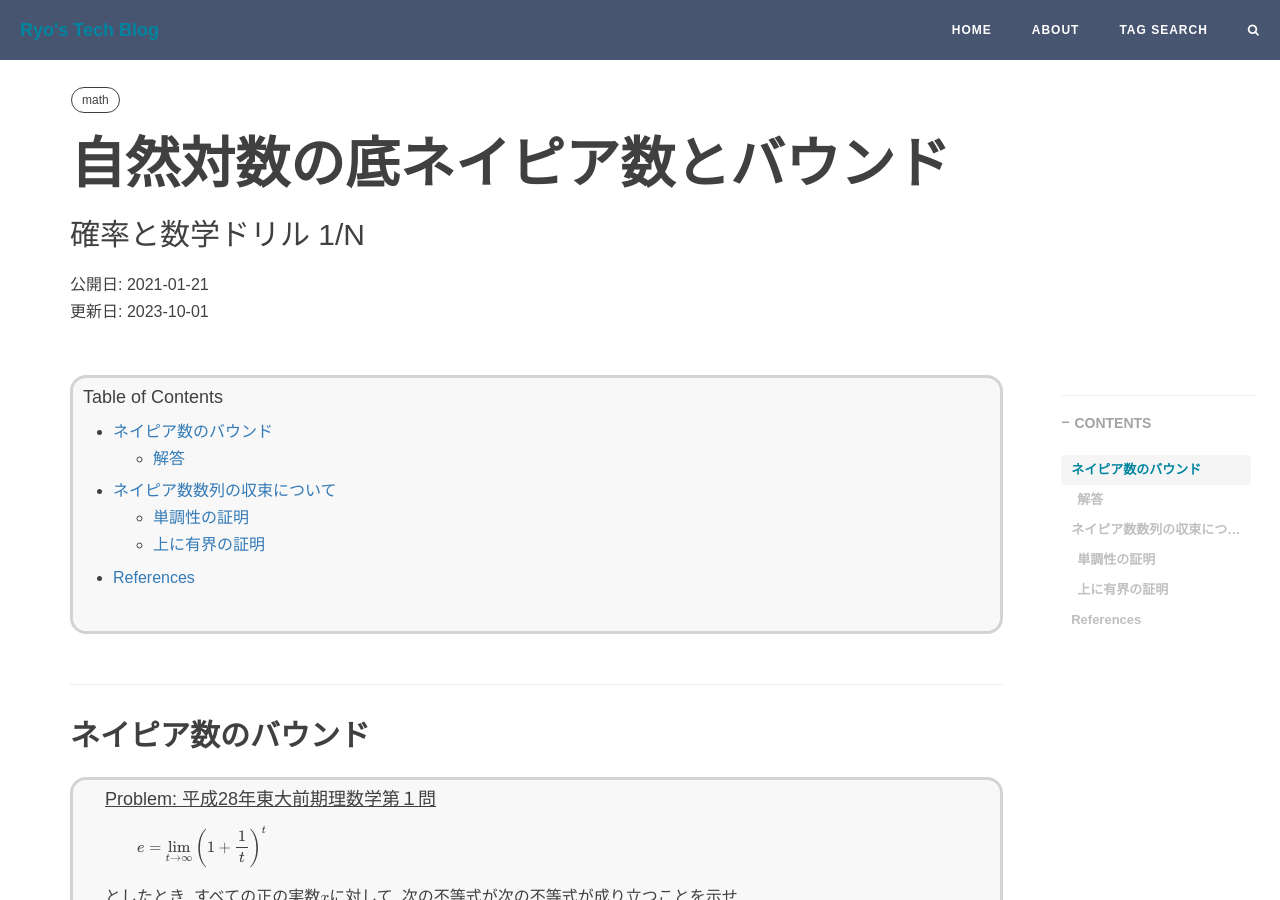
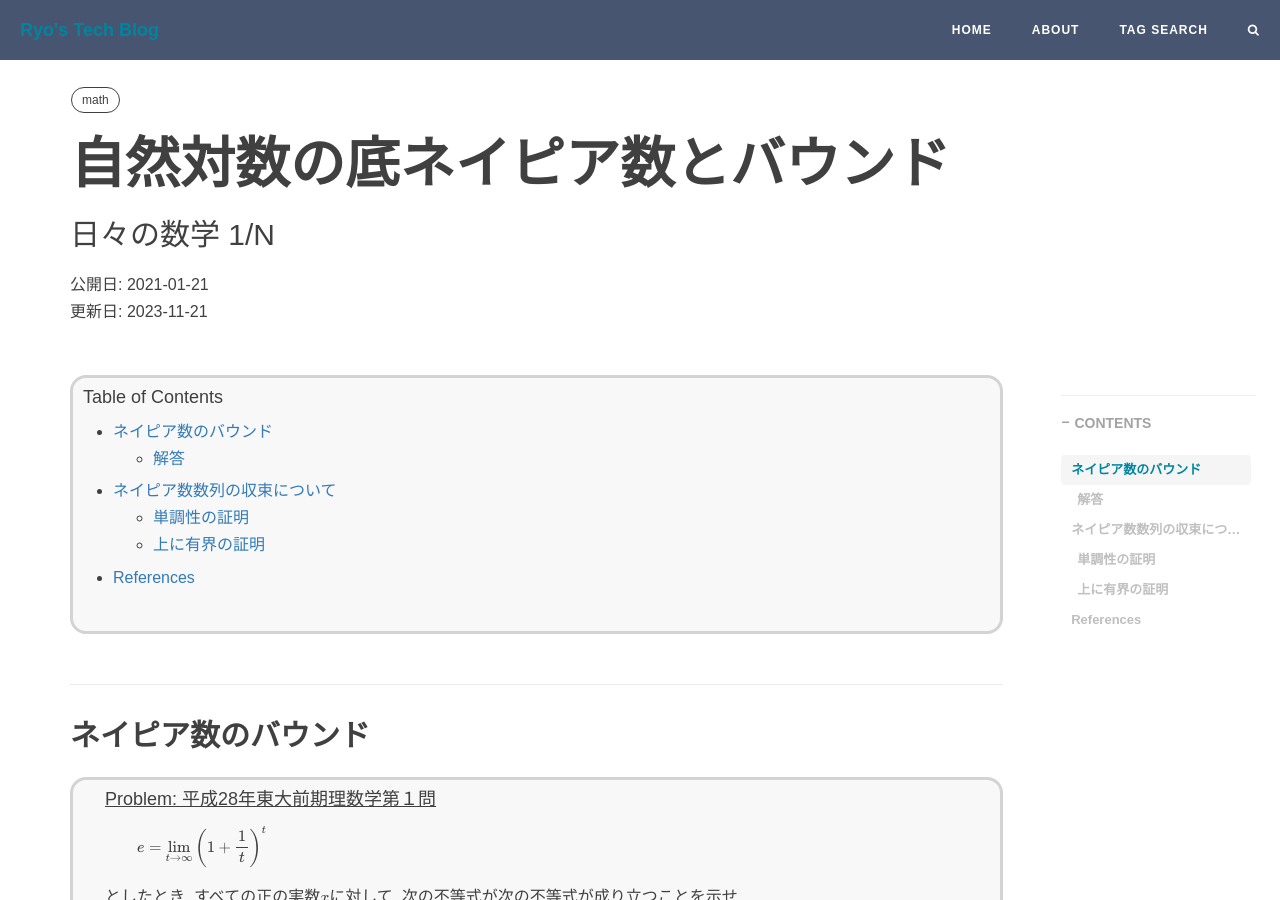
Before and after one commit to RyoNakagami/RyoNakagami.github.io, a Jekyll site: the page built from _posts/2021-01-21-sequence-and-napiers-constant.md, in a window 1280 px wide and 900 px high. Built offline with Jekyll 4.4.1, drawn with Linux system fonts in a browser that asks for light colours; comment, search, counter and statistics services are not loaded.

Commit message:
FIX subtitles'

```diff
--- a/_posts/2021-01-21-sequence-and-napiers-constant.md
+++ b/_posts/2021-01-21-sequence-and-napiers-constant.md
@@ -1,11 +1,11 @@
 ---
 layout: post
 title: "自然対数の底ネイピア数とバウンド"
-subtitle: "確率と数学ドリル 1/N"
+subtitle: "日々の数学 1/N"
 author: "Ryo"
 catelog: true
 mathjax: true
-last_modified_at: 2023-10-01
+last_modified_at: 2023-11-21
 header-mask: 0.0
 header-style: text
 tags:
```
Also changed, not shown: _posts/2020-10-22-CoinFlip-Programming.md (+1 -1 lines).
